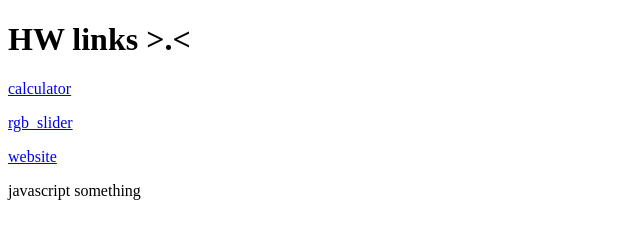
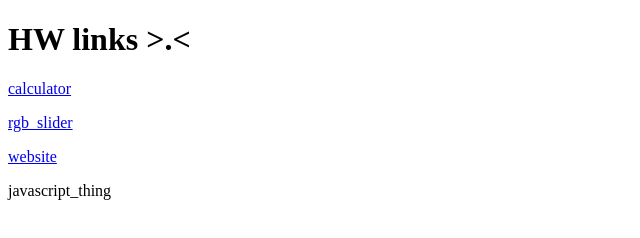
Before and after one commit to pb-3k/hw_complete, a plain HTML site: page index.html in a window 1280 px wide. Shown: the full height of the page, 0-640 px from the left. Drawn offline with Linux system fonts and the light colour scheme.

Commit message:
Update index.html

```diff
--- a/index.html
+++ b/index.html
@@ -7,6 +7,6 @@
 <p><a href="https://pb-3k.github.io/htmlcalculator/">calculator</a></p>
 <p><a href="https://pb-3k.github.io/rgb_slider_/">rgb_slider</a></p>
 <p><a href="https://pb-3k.github.io/hww/">website</a></p>
-<p><a href=""></a> javascript something</p>
+<p><a href="https://pb-3k.github.io/javascriptthing/"></a> javascript_thing</p>
 </body>
 </html>
```
